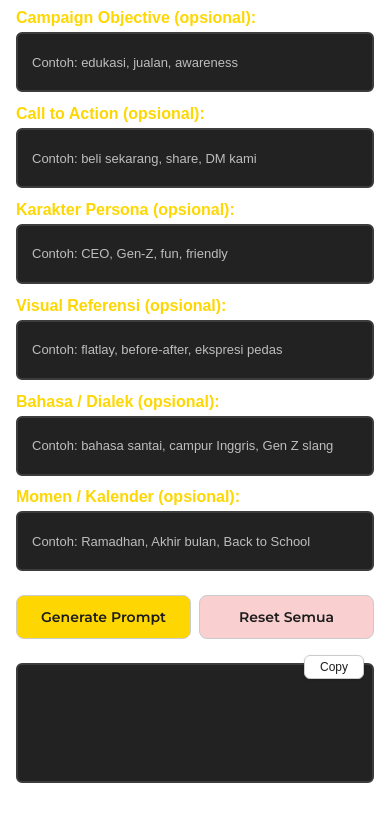
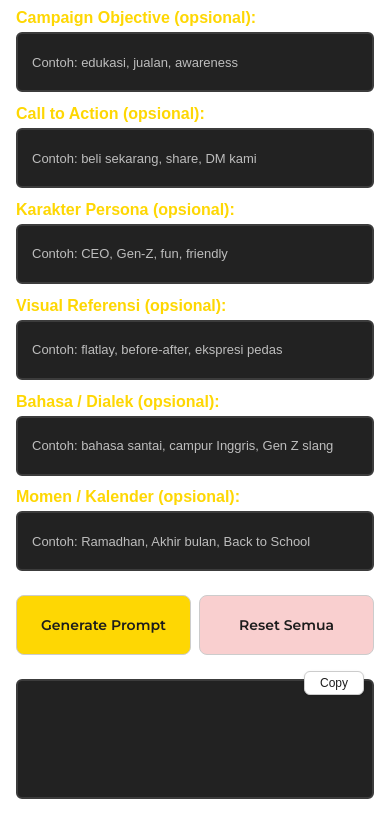
Before and after one commit to tiiipen/ai-prompt, a plain HTML site: page index.html in a window 390 px wide. Shown: the part 690-1505 px from the top of the page. Drawn offline with Linux system fonts and the light colour scheme.

```diff
--- a/index.html
+++ b/index.html
@@ -74,6 +74,7 @@
     border-radius: 8px;
     transition: all 0.2s ease;
     cursor: pointer;
+    min-height: 60px;
   }
 
   .actions button:hover {
@@ -130,6 +131,7 @@
     .actions button {
       font-size: 14px;
       padding: 12px 10px;
+      min-height: 60px;
     }
   }
 </style>
```
